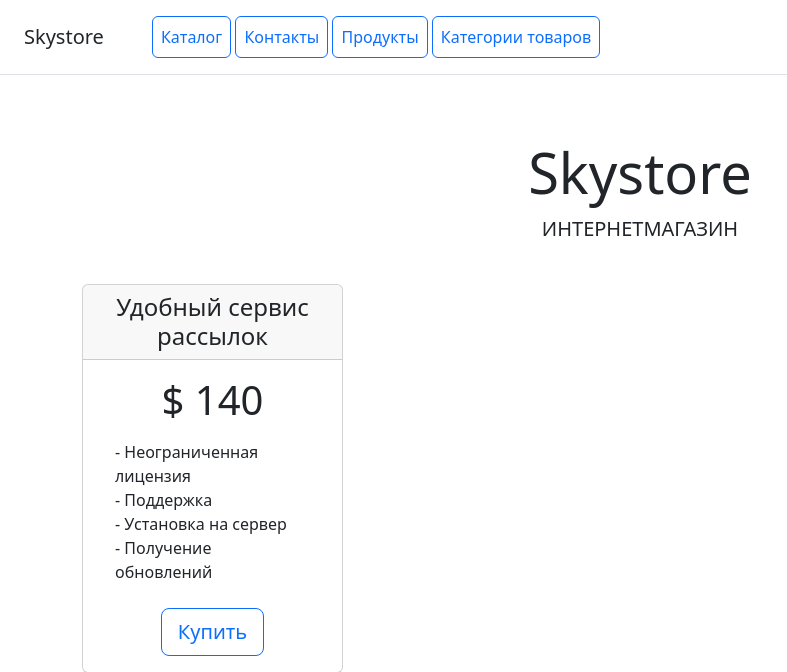
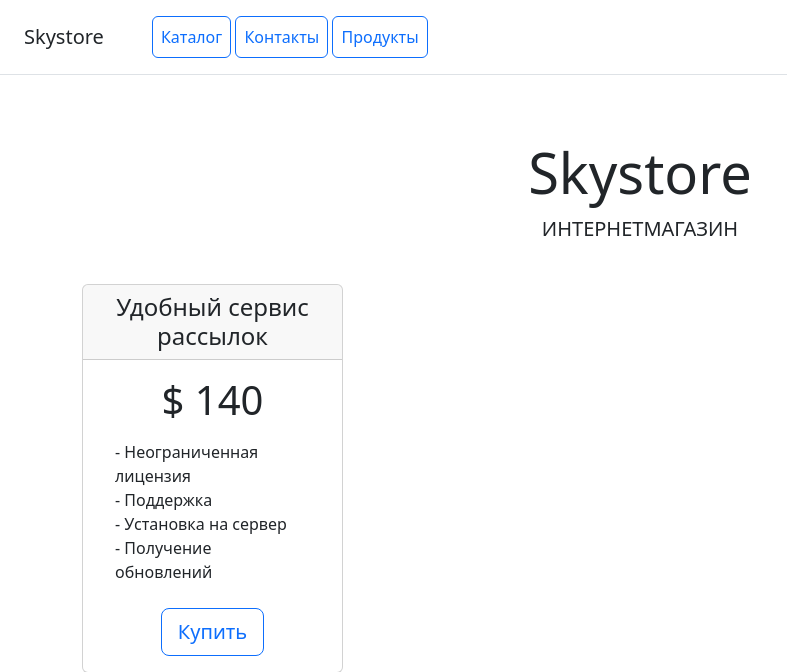
Before and after one commit to gross2000/Web_Django_Project_New, a Django app: template blog/templates/blog_form.html in a window 1280 px wide. Shown: the top 672 px of the page, without its empty margins (0-787 px from the left). Run offline with Django 5.2, Linux system fonts and the light colour scheme; the template is opened without the code that fills it, so the values that code supplies are empty; parts of the project's set-up code (start-up, migrations or seed data) failed here and were passed over.

Commit message:
Update home.html

```diff
--- a/catalog/templates/catalog/home.html
+++ b/catalog/templates/catalog/home.html
@@ -13,7 +13,6 @@
         <a class="p-2 btn btn-outline-primary" href="/">Каталог</a>
         <a class="p-2 btn btn-outline-primary" href="/contacts/">Контакты</a>
         <a class="p-2 btn btn-outline-primary" href="/products/">Продукты</a>
-        <a class="p-2 btn btn-outline-primary" href="/catalog/category_list/">Категории товаров</a>
     </nav>
 </div>
 
```
